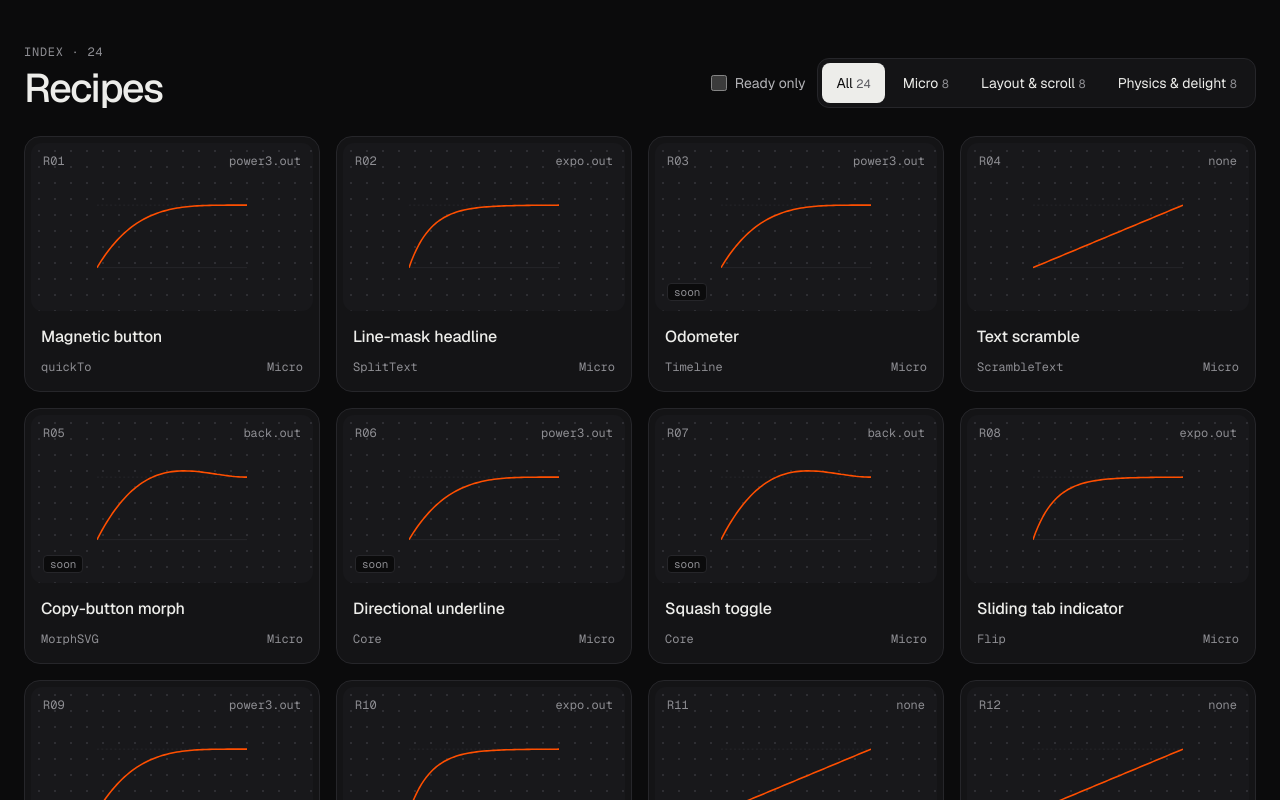
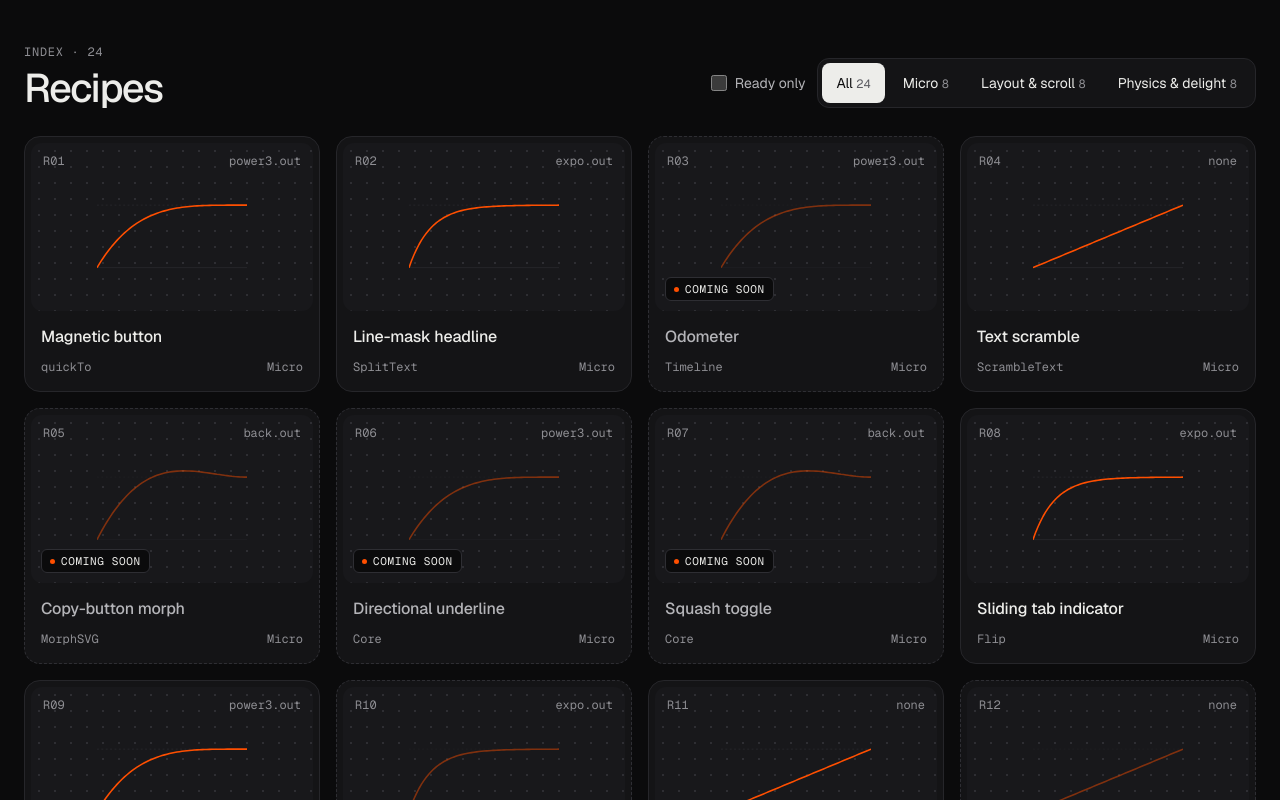
Before and after one commit to syntherat/Hz, a Next.js app: page / in a window 1280 px wide. Shown: the part 740-1540 px from the top of the page. Built offline with nearby package versions, Linux system fonts and the light colour scheme; no server answers.

Commit message:
feat: add SoonBadge component and update recipe card and documentation for upcoming recipes

```diff
--- a/app/docs/page.tsx
+++ b/app/docs/page.tsx
@@ -194,7 +194,7 @@ export default async function DocsPage() {
               </dd>
             </div>
             <div className="flex flex-col gap-1.5">
-              <dt className="font-medium">A recipe says &ldquo;soon&rdquo;.</dt>
+              <dt className="font-medium">A recipe says &ldquo;Coming soon&rdquo;.</dt>
               <dd className="leading-[1.65] text-ink-2">
                 It&apos;s queued for a later release. Recipes ship in batches, each with its notes and registry entry.{" "}
                 <Link href="/" className="text-ink underline underline-offset-4">See what&apos;s ready</Link>.
--- a/app/recipes/[slug]/page.tsx
+++ b/app/recipes/[slug]/page.tsx
@@ -7,7 +7,8 @@ import { Curve } from "@/components/curve";
 import { details } from "@/content/details";
 import { getRecipe, neighbours, recipes } from "@/content/recipes";
 import { highlight, highlightWithKnobs, readSource } from "@/lib/highlight";
-import { installCommand } from "@/lib/site";
+import { installCommand, site } from "@/lib/site";
+import { SoonBadge } from "@/components/site/soon-badge";
 
 export const dynamicParams = false;
 
@@ -71,18 +72,25 @@ export default async function RecipePage({ params }: PageProps<"/recipes/[slug]"
     );
   } else {
     body = (
-      <section className="flex flex-col items-center gap-5 rounded-[20px] border border-dashed border-hairline px-6 py-16 text-center">
-        <div className="dot-grid flex h-[140px] w-[220px] items-center justify-center rounded-[14px] bg-stage">
-          <Curve ease={recipe.ease} className="h-[88px] w-[140px]" />
+      <section className="rounded-[20px] border border-dashed border-line-strong bg-surface p-2">
+        <div className="dot-grid flex flex-col items-center rounded-[14px] bg-stage px-6 py-12 text-center">
+          <div className="flex flex-col items-center gap-5">
+            <Curve ease={recipe.ease} className="h-[88px] w-[140px] opacity-60" />
+            <h2 className="max-w-md text-[28px] leading-tight font-medium tracking-[-0.03em]">This recipe ships in a later batch.</h2>
+            <p className="max-w-md text-ink-2">
+              {recipe.summary} It uses <span className="font-mono text-ink">{recipe.plugins}</span> with{" "}
+              <span className="font-mono text-ink">{recipe.ease}</span>, and arrives with its live demo, knobs and notes.
+            </p>
+            <div className="flex flex-wrap justify-center gap-2.5">
+              <Link href="/#recipes" className="flex h-11 items-center rounded-xl bg-ink px-4 text-sm font-medium text-ground hover:bg-ink-2">
+                Browse ready recipes
+              </Link>
+              <a href={site.github} className="flex h-11 items-center rounded-xl border border-hairline px-4 text-sm text-ink hover:bg-hairline">
+                Follow on GitHub
+              </a>
+            </div>
+          </div>
         </div>
-        <span className="eyebrow">Coming soon</span>
-        <p className="max-w-md text-ink-2">
-          {recipe.summary} It uses <span className="font-mono text-ink">{recipe.plugins}</span> with{" "}
-          <span className="font-mono text-ink">{recipe.ease}</span>. It ships in a later batch, with its live demo, knobs and notes.
-        </p>
-        <Link href="/#recipes" className="flex h-11 items-center rounded-xl bg-ink px-4 text-sm font-medium text-ground hover:bg-ink-2">
-          Browse ready recipes
-        </Link>
       </section>
     );
   }
@@ -95,6 +103,11 @@ export default async function RecipePage({ params }: PageProps<"/recipes/[slug]"
           <nav aria-label="Breadcrumb" className="font-mono text-xs text-muted">
             <Link href="/" className="hover:text-ink">Recipes</Link> / {recipe.section} / {recipe.id}
           </nav>
+          {!recipe.ready && (
+            <div>
+              <SoonBadge large />
+            </div>
+          )}
           <h1 className="text-[38px] leading-none font-medium tracking-[-0.045em] sm:text-[56px]">{recipe.name}</h1>
           <p className="max-w-[640px] text-lg leading-[1.55] text-ink-2">{d?.description ?? recipe.summary}</p>
           <div className="flex flex-wrap gap-2">
--- a/components/site/recipe-card.tsx
+++ b/components/site/recipe-card.tsx
@@ -3,31 +3,34 @@ import Link from "next/link";
 import { Curve } from "@/components/curve";
 import { eases, shortEaseName } from "@/lib/eases";
 import type { Recipe } from "@/content/recipes";
+import { SoonBadge } from "@/components/site/soon-badge";
 
 export function RecipeCard({ recipe, duration = 1 }: { recipe: Recipe; duration?: number }) {
   const dot = { "--dur": `${duration}s`, "--ease": eases[recipe.ease]?.css ?? "linear" } as CSSProperties;
   return (
     <Link
       href={`/recipes/${recipe.slug}`}
-      className="group flex flex-col rounded-2xl border border-hairline bg-surface p-1.5 transition-colors hover:border-line-strong"
+      className={`group flex flex-col rounded-2xl border bg-surface p-1.5 transition-colors hover:border-line-strong ${
+        recipe.ready ? "border-hairline" : "border-dashed border-line-strong"
+      }`}
     >
       <div className="dot-grid relative flex h-[168px] items-center justify-center rounded-[11px] bg-stage">
         <span className="absolute top-2.5 left-3 font-mono text-xs text-muted">{recipe.id}</span>
         <span className="absolute top-2.5 right-3 font-mono text-xs text-muted">{shortEaseName(recipe.ease)}</span>
         <div className="relative h-[94px] w-[150px]">
-          <Curve ease={recipe.ease} className="size-full" />
+          <Curve ease={recipe.ease} className={`size-full ${recipe.ready ? "" : "opacity-45"}`} />
           <span className="curve-dot" style={dot} aria-hidden="true">
             <span />
           </span>
         </div>
         {!recipe.ready && (
-          <span className="absolute bottom-2.5 left-3 rounded border border-hairline bg-ground px-1.5 font-mono text-[11px] text-muted">
-            soon
+          <span className="absolute bottom-2.5 left-2.5">
+            <SoonBadge />
           </span>
         )}
       </div>
       <div className="flex flex-col gap-2.5 px-2.5 pt-3.5 pb-2.5">
-        <span className="text-base font-medium tracking-[-0.01em]">{recipe.name}</span>
+        <span className={`text-base font-medium tracking-[-0.01em] ${recipe.ready ? "" : "text-ink-2"}`}>{recipe.name}</span>
         <span className="flex justify-between gap-2 font-mono text-xs text-muted">
           <span>{recipe.plugins}</span>
           <span>{recipe.section}</span>
--- /dev/null
+++ b/components/site/soon-badge.tsx
@@ -0,0 +1,12 @@
+export function SoonBadge({ large }: { large?: boolean }) {
+  return (
+    <span
+      className={`inline-flex items-center gap-1.5 rounded-md border border-line-strong bg-ground font-mono tracking-[0.06em] text-ink uppercase ${
+        large ? "h-8 px-2.5 text-xs" : "h-6 px-2 text-[11px]"
+      }`}
+    >
+      <span className={`rounded-full bg-signal ${large ? "size-1.5" : "size-[5px]"}`} aria-hidden="true" />
+      Coming soon
+    </span>
+  );
+}
```
